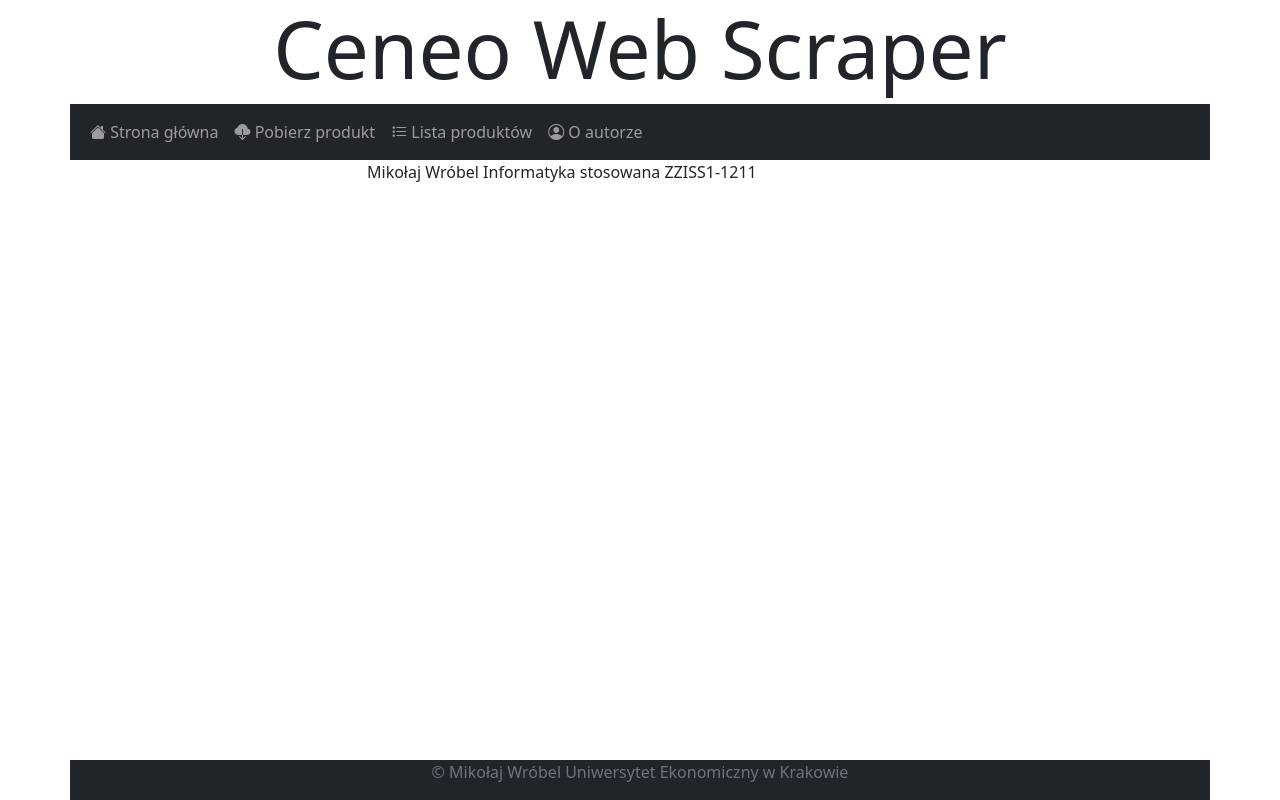
After one commit to MikolajWrobel/CeneoWebScraper, a Flask app: page /author in a window 1280 px wide. The commit adds this page. Run offline with Flask 2, Linux system fonts and the light colour scheme.

Commit message:
2022-06-03

```diff
--- /dev/null
+++ b/app/models/opinion.py
@@ -0,0 +1,3 @@
+class Opinion:
+    def __init__():
+        pass
--- /dev/null
+++ b/app/models/product.py
@@ -0,0 +1,3 @@
+class Product:
+    def __init__():
+        pass
--- a/app/routes.py
+++ b/app/routes.py
@@ -1,8 +1,122 @@
 from app import app
-from flask import render_template
+from flask import render_template, redirect, url_for
+import requests
+from bs4 import BeautifulSoup
+import json
+import os
+import pandas as pd
+import numpy as np
+from matplotlib import pyplot as plt
+
+
+
+
+
+def get_item(ancestor, selector, attribute=None, return_list=False):
+    try:
+        if return_list:
+            return [item.get_text().strip() for item in ancestor.select(selector)]
+        if attribute:
+            return ancestor.select_one(selector)[attribute]
+        return ancestor.select_one(selector).get_text().strip()
+    except (AttributeError, TypeError):
+        return None
+
+selectors = {
+    "author": ["span.user-post__author-name"],
+    "recommendation": ["span.user-post__author-recomendation > em"],
+    "stars": ["span.user-post__score-count"],
+    "content": ["div.user-post__text"],
+    "useful": ["button.vote-yes > span"],
+    "useless": ["button.vote-no > span"],
+    "publish_date": ["span.user-post__published > time:nth-child(1)", "datetime"],
+    "purchase_date": ["span.user-post__published > time:nth-child(2)", "datetime"],
+    "pros": ["div[class$=positives]~ div.review-feature__item", None, True],
+    "cons": ["div[class$=negatives]~ div.review-feature__item", None, True]
+}
+
 
 @app.route("/")
 @app.route('/index')
 @app.route('/index/<name>')
 def index(name="Hello World!"):
     return render_template("index.html.jinja", text=name)
+
+@app.route('/extract/<product_id>')
+def extract(product_id):
+    url = "https://www.ceneo.pl/"+id+"#tab=reviews"
+    all_opinions = []
+    while(url):
+        response = requests.get(url)
+
+        page = BeautifulSoup(response.text, 'html.parser')
+
+        opinions = page.select("div.js_product-review")
+        for opinion in opinions:
+
+            single_opinion = {
+                key:get_item(opinion, *value)
+                for key, value in selectors.items()
+            }
+            single_opinion["opinion_id"] = opinion["data-entry-id"]
+            all_opinions.append(single_opinion)
+
+        try:
+            url = "https://www.ceneo.pl"+get_item(page, "a.pagination__next", "href")
+        except TypeError:
+            url = None
+        if not os.path.exists("app/opinions"):
+            os.makedirs("app/opinions")
+
+    with open("opinions/"+id+".json", "w", encoding="UTF-8") as jf:
+        json.dump(all_opinions, jf, indent=4, ensure_ascii=False)
+
+    return redirect(url_for("product", product_id=product_id))
+
+
+@app.route('/products')
+def products():
+    products = [filename.split(".")[0] for filename in os.listdir("./opinions")]
+    return render_template("products.html.jinja", products=products)
+
+@app.route('/author')
+def author():
+    return render_template("author.html.jinja")
+
+
+@app.route('/product/<product_id>')
+def product(product_id):
+    opinions = pd.read_json(f"app/opinions/{id}.json")
+    opinions.stars = opinions.stars.map(lambda x: float(x.split("/")[0].replace(",",".")))
+    stats = {
+        "opinions_count": len(opinions.index),
+        "pros_count": opinions.pros.map(bool).sum(),
+        "cons_count": opinions.cons.map(bool).sum(),
+        "average_score": opinions.stars.mean().round(2),
+
+    }
+
+
+    recommendation = opinions.recommendation.value_counts(dropna = False).sort_index().reindex(["Polecam", None, "Nie Polecam"])
+    recommendation.plot.pie(
+        label="",
+        autopct="%1.1f%%",
+        colors=["forestgreen", "lightskyblue", "crimson"],
+        labels=["Polecam", "Nie mam zdania", "Nie polecam"]
+    )
+
+    plt.title("Rekomendacja")
+    plt.savefig(f"plots/{id}_recommendations.png")
+    plt.close()
+
+    stars = opinions.stars.value_counts().sort_index().reindex(list(np.arange(0,5.5,0.5)), fill_value=0)
+    stars.plot.bar()
+    plt.title("Oceny produktu")
+    plt.xlabel("Liczba gwiazdek")
+    plt.ylabel("Liczba opinii")
+    plt.grid(True)
+    plt.xticks(rotation=0)
+    plt.savefig(f"plots/{id}_stars.png")
+    plt.close()
+
+    return render_template("product.html.jinja", stats=stats, product_id=product_id, opinions=opinions)
--- /dev/null
+++ b/app/templates/author.html.jinja
@@ -0,0 +1,4 @@
+{% extends "base.html.jinja" %}
+{% block content %}
+        <p>Mikołaj Wróbel Informatyka stosowana ZZISS1-1211 </p>
+{% endblock %}
--- a/app/templates/base.html.jinja
+++ b/app/templates/base.html.jinja
@@ -5,23 +5,49 @@
         <title>Ceneo Web Scraper</title>
         <!-- CSS only -->
         <link href="https://cdn.jsdelivr.net/npm/bootstrap@5.2.0-beta1/dist/css/bootstrap.min.css" rel="stylesheet" integrity="sha384-0evHe/X+R7YkIZDRvuzKMRqM+OrBnVFBL6DOitfPri4tjfHxaWutUpFmBp4vmVor" crossorigin="anonymous">
+        <link rel="stylesheet" href="https://cdn.jsdelivr.net/npm/bootstrap-icons@1.8.3/font/bootstrap-icons.css">
         <!-- JavaScript Bundle with Popper -->
         <script src="https://cdn.jsdelivr.net/npm/bootstrap@5.2.0-beta1/dist/js/bootstrap.bundle.min.js" integrity="sha384-pprn3073KE6tl6bjs2QrFaJGz5/SUsLqktiwsUTF55Jfv3qYSDhgCecCxMW52nD2" crossorigin="anonymous"></script>
     </head>
     <body>
-        <header>
-            <h1>Ceneo Web Scraper</h1>
+        <header class="container text-center">
+            <h1 class="display-1">Ceneo Web Scraper</h1>
         </header>
-        <div>
-            {% block content %}
-                <p>base.html.jinja</p>
-            {% endblock %}
+        <nav class="navbar navbar-expand-lg navbar-dark bg-dark container">
+            <div class="container-fluid">
+                <div class="collapse navbar-collapse" id="navbarSupportedContent">
+                    <ul class="navbar-nav me-auto mb-2 mb-lg-0">
+                        <li class="nav-item">
+                            <a class="nav-link" href="{{url_for('index')}}"><i class="bi bi-house-fill"></i> Strona główna</a>
+                        </li>
+                        <li class="nav-item">
+                            <a class="nav-link" href="{{url_for('extract', product_id=39562616)}}"><i class="bi bi-cloud-download-fill"></i> Pobierz produkt</a>
+                        </li>
+                        <li class="nav-item">
+                            <a class="nav-link" href="{{url_for('products')}}"><i class="bi bi-list-stars"></i> Lista produktów</a>
+                        </li>
+                        <li class="nav-item">
+                            <a class="nav-link" href="{{url_for('author')}}"><i class="bi bi-person-circle"></i> O autorze</a>
+                        </li>
+                    </ul>
+                </div>
+            </div>
+        </nav>
+        <div class="container">
+            <div class="row">
+                <div class="col-3">
+
+                </div>
+                <div class="col">
+                {% block content %}
+                    <p>base.html.jinja</p>
+                {% endblock content %}
+                </div>
+            </div>
         </div>
-        <footer>
-            <p>(c) Mikołaj Wróbel Uniwersytet Ekonomiczny w Krakowie</p>
+        <footer class="container bg-dark text-secondary fixed-bottom text-center">
+            <p>&copy; Mikołaj Wróbel Uniwersytet Ekonomiczny w Krakowie</p>
         </footer>
 
-
     </body>
-
 </html>
```
Also changed, not shown: app/templates/product.html.jinja (added, +17 -0 lines), app/templates/products.html.jinja (added, +12 -0 lines), app/templates/extract.html.jinja (added), 1 other file.
